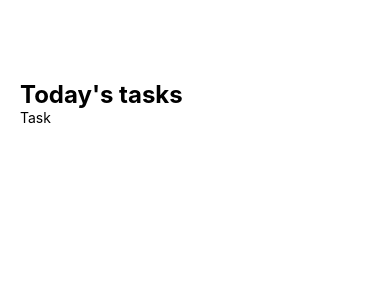
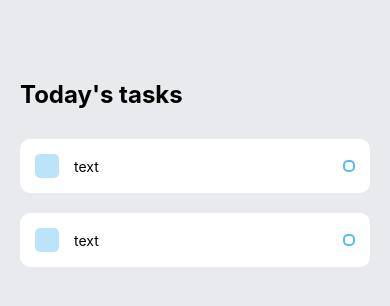
Before and after one commit to Deewiliams/react-native--todo-app, a React Native app: screen / in a window 390 px wide. Shown: the top 306 px of the page. Built offline with nearby package versions, Linux system fonts and the light colour scheme.

Commit message:
design tasks inputs

```diff
--- a/App.js
+++ b/App.js
@@ -3,14 +3,15 @@
 
 export default function App() {
   return (
-    <View style={styles.Container}>
+    <View style={styles.container}>
       <View style={styles.tasksWrapper}>
         <Text style={styles.sectionTitle}>Today's tasks</Text>
 
         <View style={styles.items}>
           {/* This is where the task will go */}
-          <Task />
-          </View>
+          <Task text="text" />
+          <Task text="text" />
+        </View>
       </View>
     </View>
   );
@@ -27,6 +28,9 @@
   },
   sectionTitle: {
     fontSize: 24,
-    fontWeight: 'bold'
+    fontWeight: "bold",
+  },
+  items: {
+    marginTop: 30,
   },
 });
--- a/components/Task.js
+++ b/components/Task.js
@@ -1,9 +1,50 @@
 import React from "react";
-import { View, Text, styleSheet } from "react-native";
+import { View, Text, StyleSheet, TouchableOpacity } from "react-native";
 
-const Task = () => {
-  return <Text>Task</Text>;
+const Task = (props) => {
+  return (
+    <View style={styles.items}>
+      <View style={styles.itemLeft}>
+        <View style={styles.square}></View>
+        <Text style={styles.itemText}>{props.text}</Text>
+      </View>
+      <View style={styles.circular}></View>
+    </View>
+  );
 };
 
-// const style = styleSheet.create({});
+const styles = StyleSheet.create({
+  items: {
+    backgroundColor: "#FFF",
+    padding: 15,
+    borderRadius: 10,
+    flexDirection: "row",
+    alignItems: "center",
+    justifyContent: "space-between",
+    marginBottom: 20,
+  },
+  itemLeft: {
+    flexDirection: "row",
+    alignItems: "center",
+    flexWrap: "wrap",
+  },
+  square: {
+    width: 24,
+    height: 24,
+    backgroundColor: "#55BCF6",
+    borderRadius: 5,
+    opacity: 0.4,
+    marginRight: 15,
+  },
+  itemText: {
+    maxWidth: "80%",
+  },
+  circular: {
+    width: 12,
+    height: 12,
+    borderColor: "#55BCF6",
+    borderWidth: 2,
+    borderRadius: 5,
+  },
+});
 export default Task;
```
